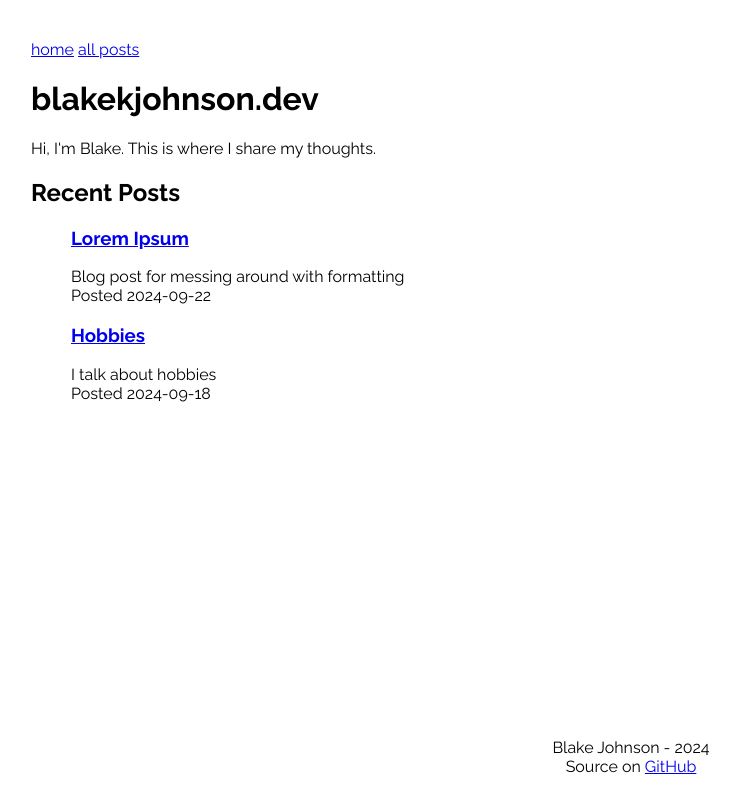
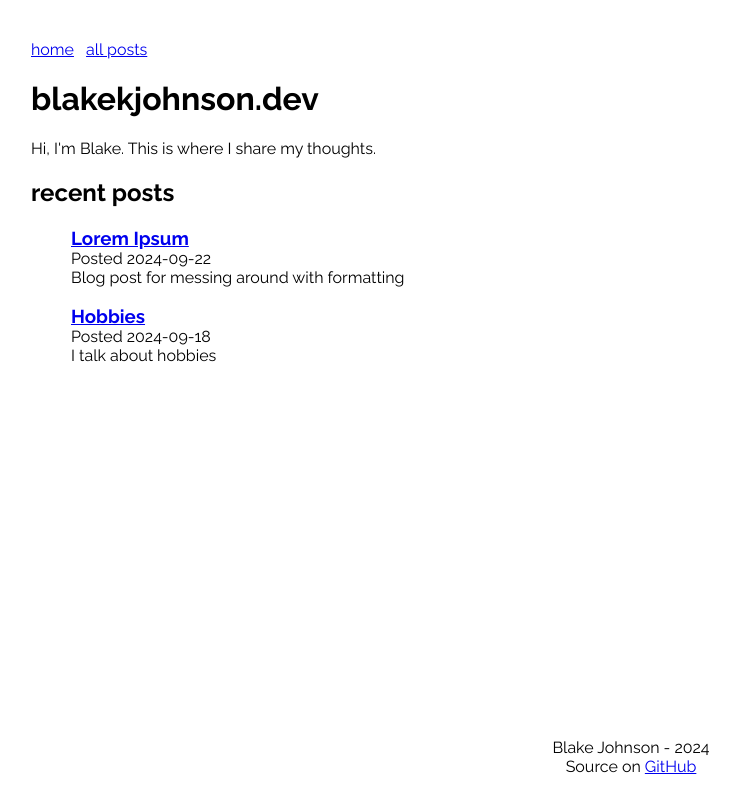
Before and after one commit to blakekjohnson/dotdev, an Eleventy site: page index.njk in a window 1280 px wide. Shown: the whole page, without its empty margins (9-748 px from the left). Built offline with nearby package versions, Linux system fonts and the light colour scheme; Eleventy itself is replaced by a stand-in of ours; files that its build step writes are made by us from their sources.

Commit message:
slight styling changes around nav and post list

```diff
--- a/all_posts.njk
+++ b/all_posts.njk
@@ -7,10 +7,10 @@ eleventyImport:
 ---
 
 <h1>all posts</h1>
-<ul>
+<ol>
 {% for post in collections.post | reverse %}
-  <p>
-    <h2>
+  <li class="post-listing">
+    <h2 class="post-listing-title">
       <a href={{ post.url }}>
         {{ post.data.title }}
       </a>
@@ -18,6 +18,6 @@ eleventyImport:
     {{ post.data.tldr }}
     <br />
     Posted {{ post.data.date }}
-  </p>
+  </li>
 {% endfor %}
-</ul>
+</ol>
--- a/bundle.css
+++ b/bundle.css
@@ -9,11 +9,21 @@ html, body {
   height: 100%;
 }
 
-.header {
+.header a {
+  padding-right: .5em;
 }
 
 .container {
   flex: 1 0 auto;
+  width: 50%;
+}
+
+.post-listing {
+  list-style-type: none;
+}
+
+.post-listing-title {
+  margin-bottom: 0;
 }
 
 .footer {
--- a/index.njk
+++ b/index.njk
@@ -8,20 +8,20 @@ eleventyImport:
 <h1>blakekjohnson.dev</h1>
 Hi, I'm Blake. This is where I share my thoughts.
 
-<h2>Recent Posts</h2>
-<ul>
+<h2>recent posts</h2>
+<ol>
 {% for post in collections.post | reverse %}
   {% if loop.index0 < 5 %}
-    <p>
-      <h3>
+    <li class="post-listing">
+      <h3 class="post-listing-title">
         <a href={{ post.url }}>
           {{ post.data.title }}
         </a>
       </h3>
+      Posted {{ post.data.date }}
+      <br />
       {{ post.data.tldr }}
-      <br />
-      Posted {{ post.data.date }}
-    </p>
+    </li>
   {% endif %}
 {% endfor %}
-</ul>
+</ol>
```
